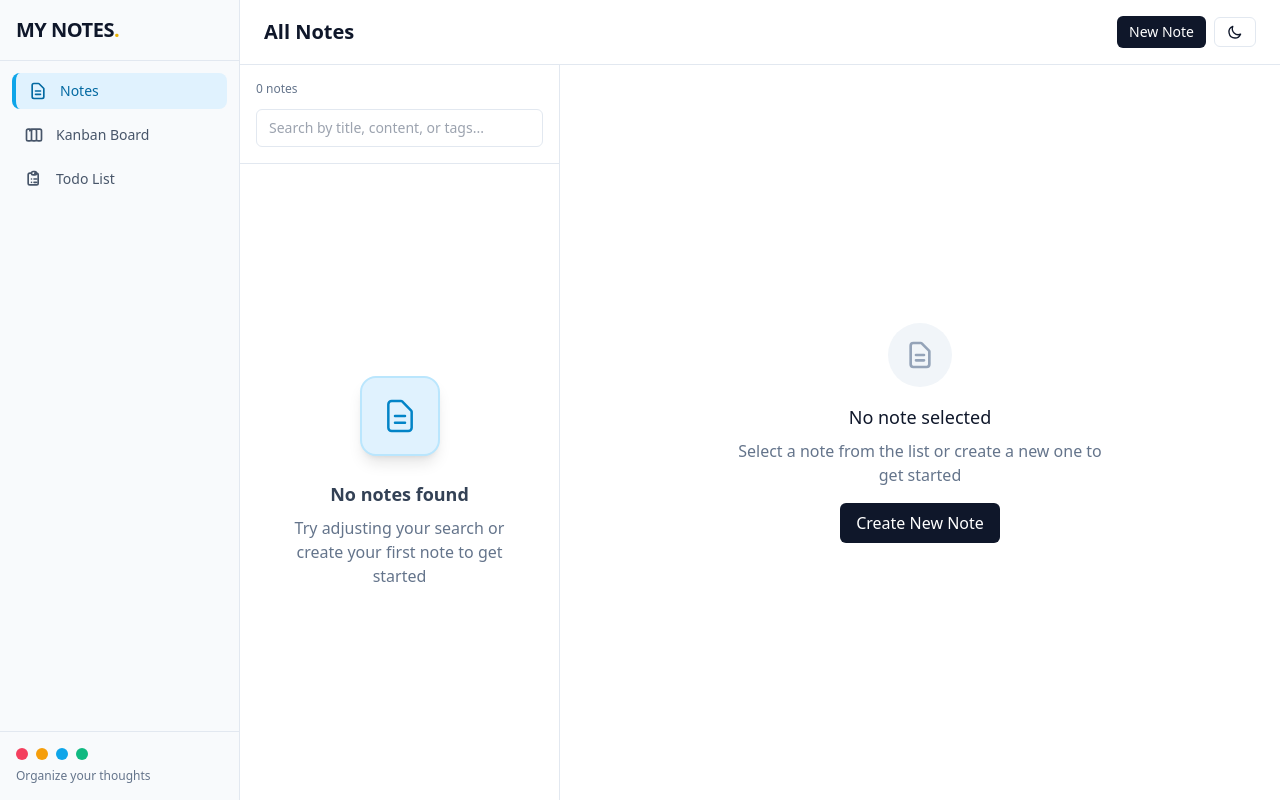
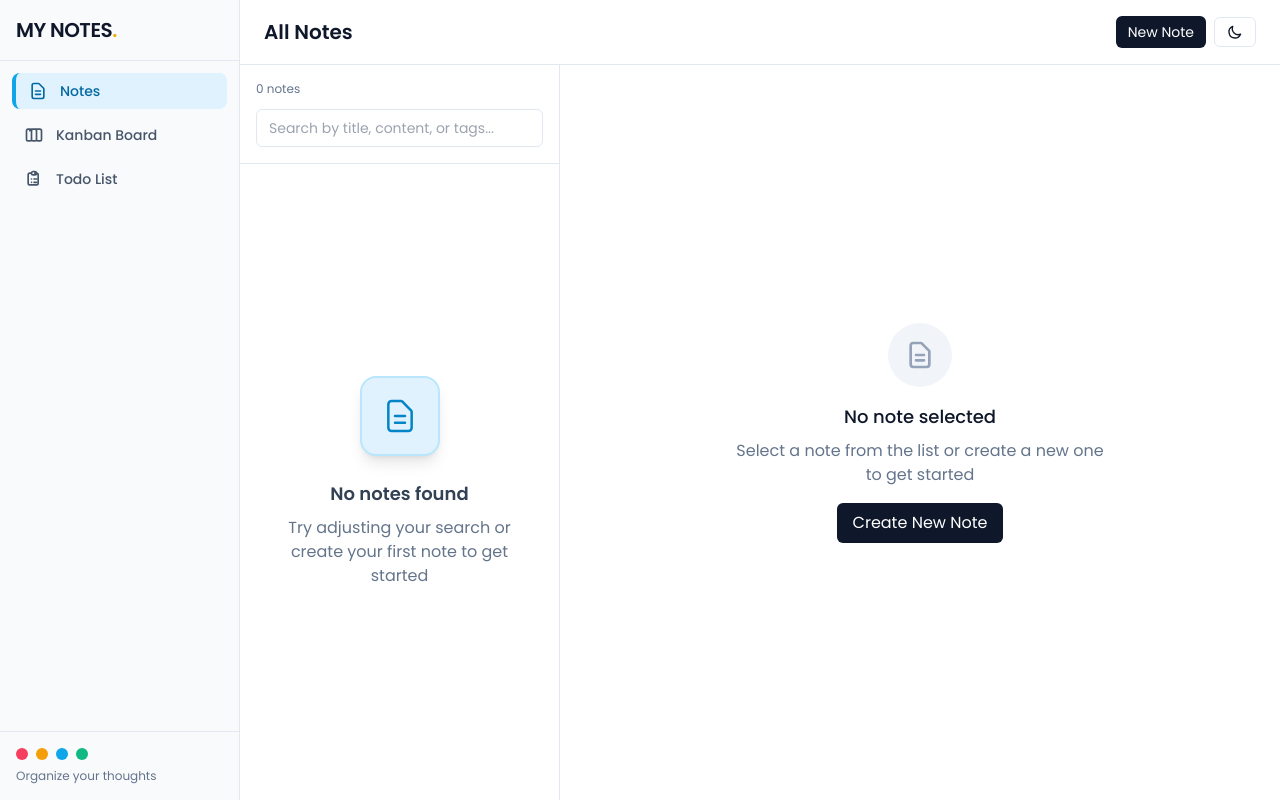
Before and after one commit to iamvikram06/mynote, a React (Create React App) app: page / in a window 1280 px wide. Built offline with nearby package versions, Linux system fonts and the light colour scheme.

Commit message:
ui changes

```diff
--- a/src/index.css
+++ b/src/index.css
@@ -1,3 +1,19 @@
 @tailwind base;
 @tailwind components;
 @tailwind utilities;
+
+/* Smooth transitions for theme switching */
+* {
+  transition: background-color 0.2s ease, border-color 0.2s ease, color 0.2s ease;
+}
+
+/* Ensure proper text rendering */
+html {
+  -webkit-font-smoothing: antialiased;
+  -moz-osx-font-smoothing: grayscale;
+}
+
+/* Apply Poppins font to the entire app */
+body {
+  font-family: 'Poppins', -apple-system, BlinkMacSystemFont, 'Segoe UI', 'Roboto', 'Oxygen', 'Ubuntu', 'Cantarell', 'Fira Sans', 'Droid Sans', 'Helvetica Neue', sans-serif;
+}
```
